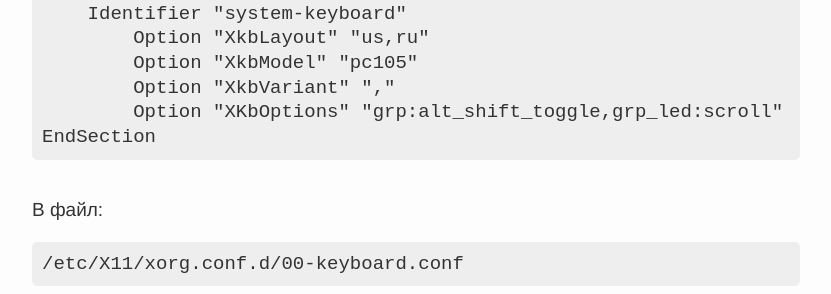
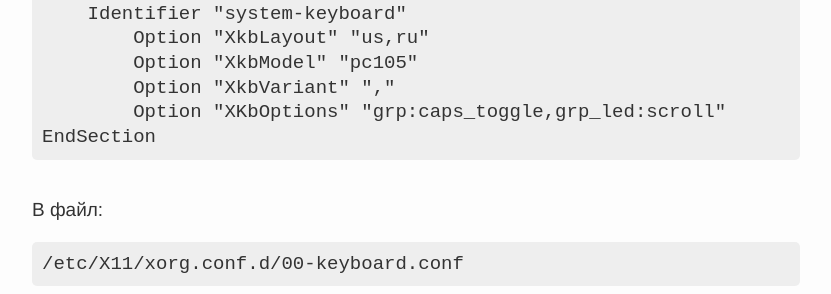
Before and after one commit to Vlad-ku/vlad-ku.github.io, a Jekyll site: the page built from _posts/2018-11-06-setting-arch.md, in a window 1280 px wide and 900 px high, scrolled down 3790 px. Shown: the part 282-576 px from the top of the window, without its empty margins (224-1055 px from the left). Built offline with Jekyll 4.4.1, drawn with Linux system fonts in a browser that asks for light colours; nearby versions of some CDN libraries; some of the changed text lies outside the part shown.

Commit message:
правки

````diff
--- a/_posts/2018-11-06-setting-arch.md
+++ b/_posts/2018-11-06-setting-arch.md
@@ -153,7 +153,7 @@ Section "InputClass"
 	Option "XkbLayout" "us,ru"
 	Option "XkbModel" "pc105"
 	Option "XkbVariant" ","
-	Option "XKbOptions" "grp:alt_shift_toggle,grp_led:scroll"
+	Option "XKbOptions" "grp:caps_toggle,grp_led:scroll"
 EndSection
 ```
 
````
